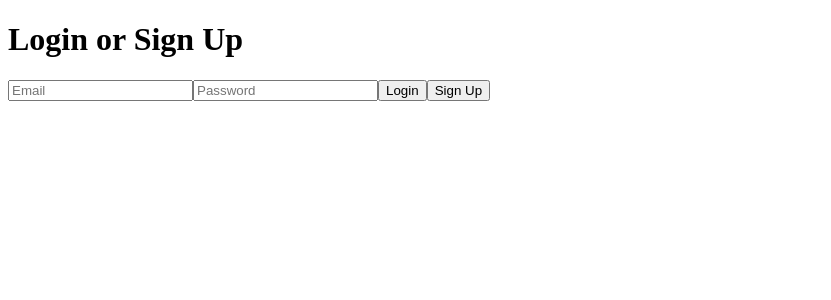
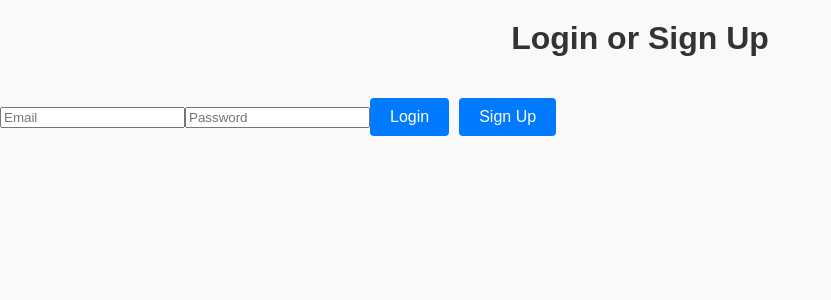
Before and after one commit to prakruthv/decatest-website, a React (Create React App) app: page / in a window 1280 px wide. Shown: the top 300 px of the page, without its empty margins (0-831 px from the left). Built offline with nearby package versions, Linux system fonts and the light colour scheme; no server answers.

Commit message:
Update styles.css

```diff
--- a/src/styles.css
+++ b/src/styles.css
@@ -1,80 +1,70 @@
-.quiz-container {
-  max-width: 600px;
-  margin: auto;
-  text-align: center;
-  font-family: Arial, sans-serif;
+body {
+    font-family: Arial, sans-serif;
+    margin: 0;
+    padding: 0;
+    background-color: #f9f9f9;
+    color: #333;
 }
 
-.tab-container {
-  display: flex;
-  justify-content: center;
-  margin-bottom: 15px;
+h1 {
+    text-align: center;
+    margin-top: 20px;
 }
 
-.tab-container button {
-  background: #ddd;
-  border: none;
-  padding: 10px 15px;
-  cursor: pointer;
-  font-size: 1em;
+.question-container {
+    max-width: 600px;
+    margin: 20px auto;
+    padding: 20px;
+    background-color: #fff;
+    border-radius: 8px;
+    box-shadow: 0 4px 8px rgba(0, 0, 0, 0.1);
 }
 
-.tab-container .active-tab {
-  background: #007bff;
-  color: white;
-  font-weight: bold;
+h2 {
+    font-size: 18px;
+    margin-bottom: 20px;
 }
 
 .choices {
-  display: flex;
-  flex-direction: column;
-  align-items: flex-start;
-  gap: 10px;
-  margin-top: 10px;
+    display: flex;
+    flex-direction: column;
+    gap: 10px;
 }
 
-.choice-item {
-  display: flex;
-  align-items: center;
-  font-size: 1.1em;
-  cursor: pointer;
+.choice {
+    font-size: 16px;
 }
 
-.choice-item input {
-  margin-right: 10px;
-  cursor: pointer;
+input[type="radio"] {
+    margin-right: 10px;
 }
 
-.submit-btn, .next-btn {
-  margin-top: 15px;
-  padding: 10px 20px;
-  font-size: 1em;
-  cursor: pointer;
-  background-color: #007bff;
-  color: white;
-  border: none;
-  border-radius: 5px;
-  transition: background 0.3s ease;
+button {
+    margin-top: 20px;
+    padding: 10px 20px;
+    font-size: 16px;
+    color: #fff;
+    background-color: #007bff;
+    border: none;
+    border-radius: 4px;
+    cursor: pointer;
 }
 
-.submit-btn:hover, .next-btn:hover {
-  background-color: #0056b3;
+button:disabled {
+    background-color: #cccccc;
+    cursor: not-allowed;
 }
 
-.submit-btn:disabled {
-  background-color: #ccc;
-  cursor: not-allowed;
+button + button {
+    margin-left: 10px;
 }
 
 .feedback {
-  margin-top: 15px;
-  font-size: 1.2em;
-  font-weight: bold;
+    margin-top: 20px;
+    padding: 10px;
+    background-color: #eaf7e1;
+    border: 1px solid #cde4b8;
+    border-radius: 4px;
+    color: #3c763d;
+    text-align: center;
 }
-
-.stats {
-  background: #f4f4f4;
-  padding: 15px;
-  border-radius: 5px;
-  font-size: 1.2em;
-}
```
